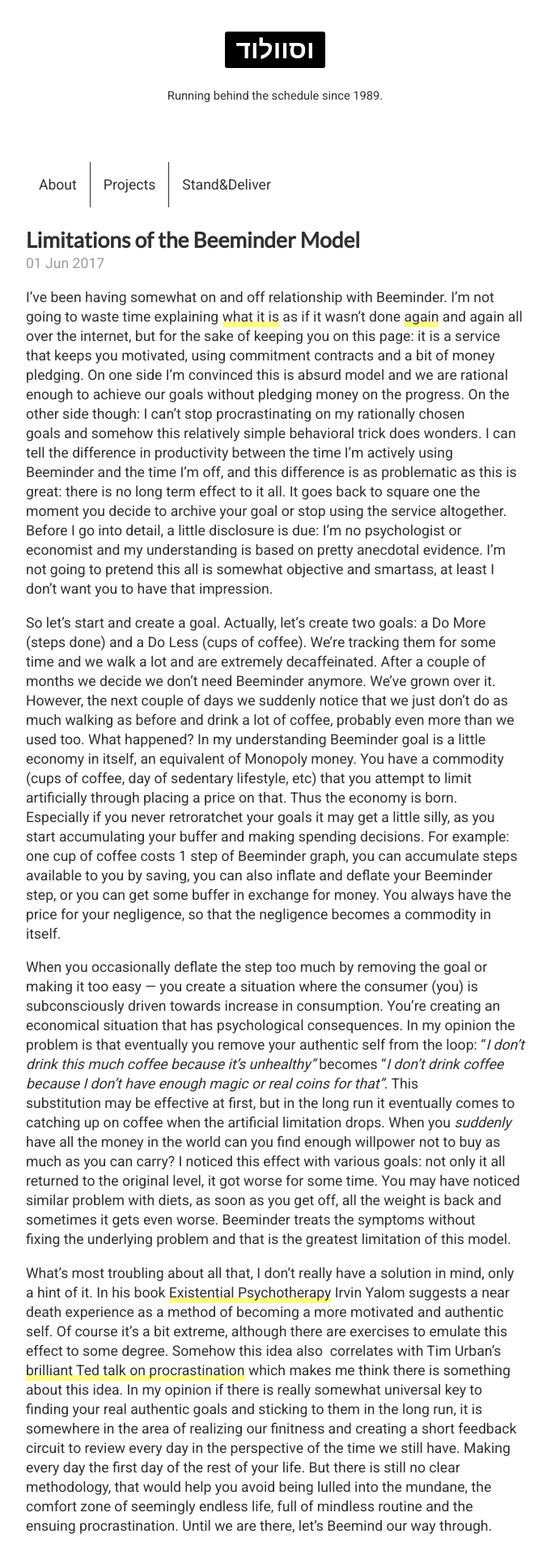
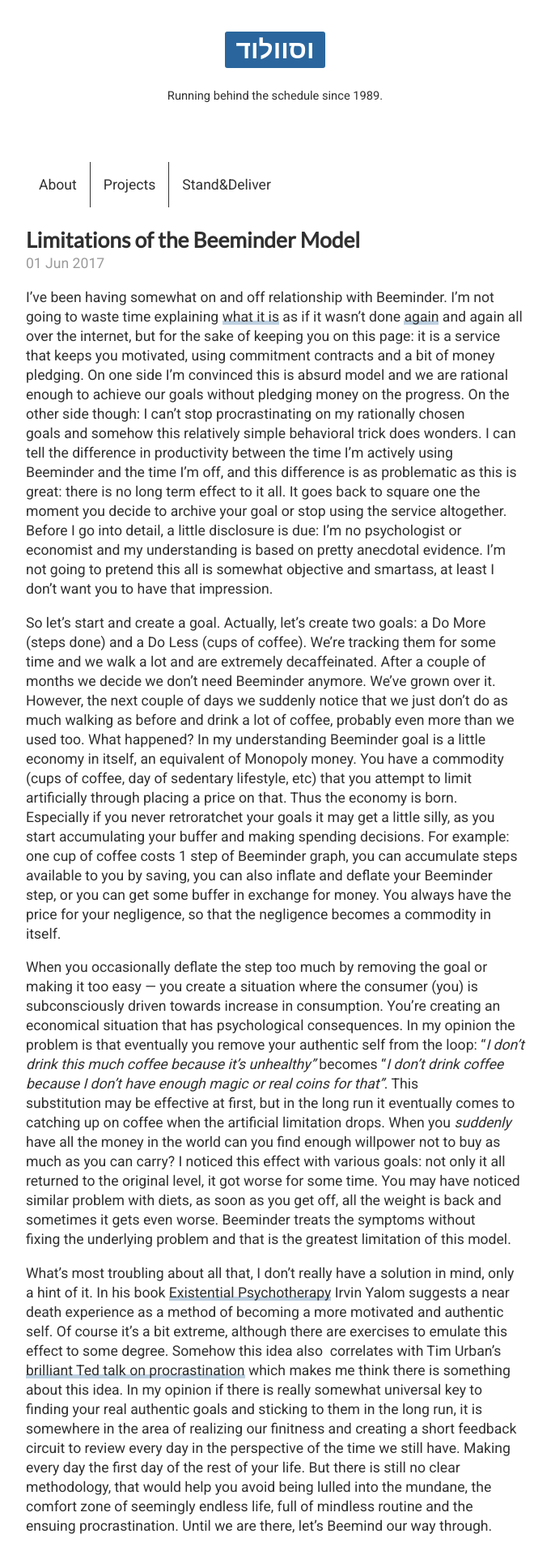
Before and after one commit to wswld/wswld.github.io, a Jekyll site: the page built from index.html, in a window 1280 px wide. Shown: the top 1920 px of the page at 81% size, without its empty margins (300-981 px from the left). Built offline with Jekyll 4.4.1, drawn with Linux system fonts in a browser that asks for light colours; the list of posts is cut into pages by our own code.

Commit message:
Minor update to style

```diff
--- a/_config.yml
+++ b/_config.yml
@@ -27,6 +27,6 @@
   repo:              https://github.com/poole/poole
 
 # Gems
-gems:
+plugins:
   - jekyll-paginate
   - jekyll-gist
--- a/_sass/_base.scss
+++ b/_sass/_base.scss
@@ -1,7 +1,3 @@
-// Body resets
-//
-// Update the foundational and global aspects of the page.
-
 @import url('https://fonts.googleapis.com/css?family=Roboto');
 
 * {
@@ -37,12 +33,12 @@
 }
 
 ::-moz-selection { /* Code for Firefox */
-  background: rgba(255,254,6,0.5);
+  background: $color-mako;
   color: #000;
 }
 
 ::selection {
-  background: rgba(255,254,6,0.5);
+  background: $color-mako;
   color: #000;
 }
 
@@ -56,14 +52,13 @@
   -ms-transition: all 1s ease-in-out;
   -o-transition: all 1s ease-in-out;
   transition: all 1s ease-in-out;
-  border-bottom: 3px solid rgba(255,254,6,0.5);
-  box-shadow: inset 0 -4px 0 rgba(255,254,6,0.5);
+  box-shadow: inset 0 -5px 0 $color-mako;
 
 
   // `:focus` is linked to `:hover` for basic accessibility
   &:hover,
   &:focus {
-    background: rgba(255,254,6,0.5);
+    background: $color-mako;
     color:black;
 
     -webkit-transition: none;
@@ -71,7 +66,6 @@
     -ms-transition: none;
     -o-transition: none;
     transition: none;
-    border-bottom: 3px solid rgba(255,254,6,0.5);
   }
 
   strong {
@@ -130,10 +124,6 @@
   }
 }
 
-
-
-
-
 .page-menu {
   list-style-type: none;
   overflow: hidden;
--- a/_sass/_masthead.scss
+++ b/_sass/_masthead.scss
@@ -13,7 +13,7 @@
 
 .masthead-title {
   color: white;
-  background-color: #000000;
+  background-color: $color-mako-title;
   border-radius: 3px;
   display: inline-block;
   font-size: 1.8rem;
--- a/_sass/_variables.scss
+++ b/_sass/_variables.scss
@@ -1,3 +1,6 @@
+$color-mako: rgba(42,102,157,0.3);
+$color-mako-title: rgb(42,102,157);
+
 $gray-1: #f9f9f9;
 $gray-2: #ccc;
 $gray-3: #767676;
```
